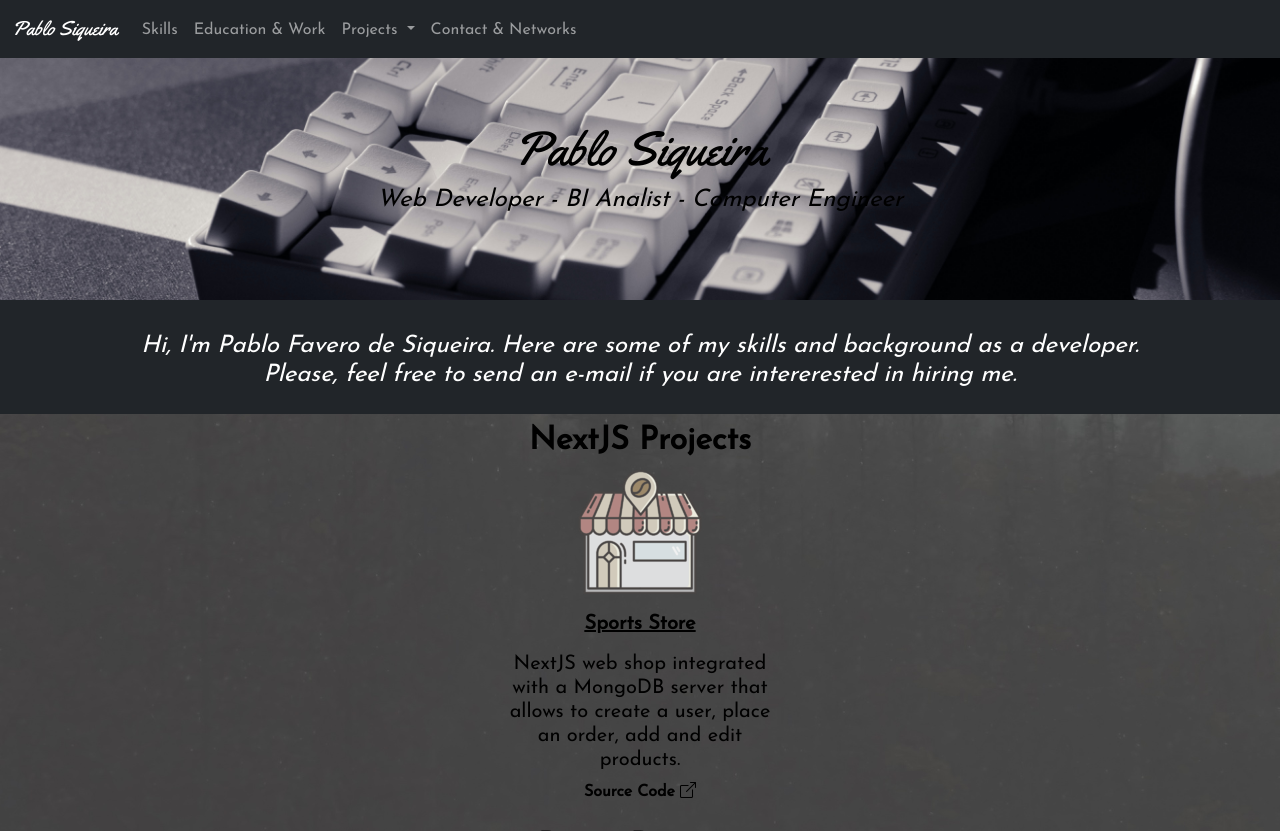
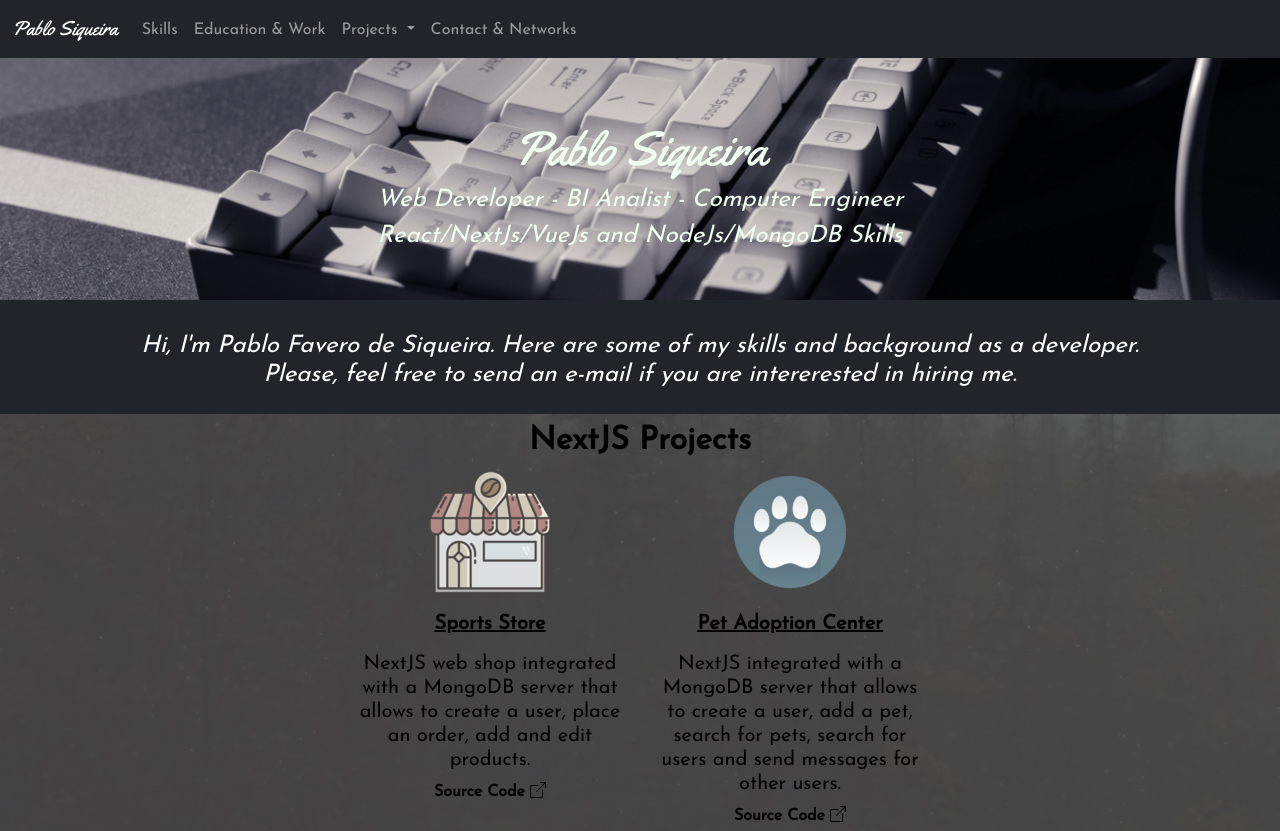
Before and after one commit to pablosiqueira/pablosiqueira.github.io, a plain HTML site: page index.html in a window 1280 px wide. Shown: the top 831 px of the page. Drawn offline with nearby package versions, Linux system fonts and the light colour scheme.

Commit message:
added pet adoption

```diff
--- a/index.html
+++ b/index.html
@@ -68,6 +68,7 @@
                 <div class="banner-area">
                     <h1 class="text-center main-text font-yellowtail">Pablo Siqueira</h1>
                     <h2 class="text-center main-text font-josefin fst-italic fs-4">Web Developer - BI Analist - Computer Engineer</h2>
+                    <h2 class="text-center main-text font-josefin fst-italic fs-4">React/NextJs/VueJs and NodeJs/MongoDB Skills</h2>
                 </div>
             </section>
 
@@ -92,6 +93,15 @@
                       <h3 class="text-center fs-5 mx-3 pt-2">NextJS web shop integrated with a MongoDB server that allows to create a user, place an order, add and edit products.
                       </h3>
                       <a class="link-net d-block mx-auto text-center fw-bold text-decoration-none" href="https://github.com/pablosiqueira/nextjs-shop"
+                      target="_blank">Source Code <i class="bi bi-box-arrow-up-right"></i></a>
+                    </div>
+                    <div class="mx-width">
+                      <a href="https://fantastic-clafoutis-615a03.netlify.app/" target="_blank" class="link-net">
+                      <img src="img/pet.png" class="img-fluid d-block mx-auto img-proj" alt="Store">
+                      <h2 class="text-center fs-5 mx-3 pt-3 fw-bold text-decoration-underline">Pet Adoption Center</h2></a>
+                      <h3 class="text-center fs-5 mx-3 pt-2">NextJS integrated with a MongoDB server that allows to create a user, add a pet, search for pets, search for users and send messages for other users.
+                      </h3>
+                      <a class="link-net d-block mx-auto text-center fw-bold text-decoration-none" href="https://github.com/pablosiqueira/react-pets"
                       target="_blank">Source Code <i class="bi bi-box-arrow-up-right"></i></a>
                     </div>
                   </div>
--- a/style.css
+++ b/style.css
@@ -24,6 +24,7 @@
     background-attachment: fixed;
     background-size: cover;
     background-repeat: no-repeat;
+    color: bisque;
 }
 
 body{
@@ -37,7 +38,7 @@ body{
 }
 
 .main-text{
-    color:black;
+    color:honeydew;
     position: relative;
     top: 40%;
     font-size: xxx-large;
```
